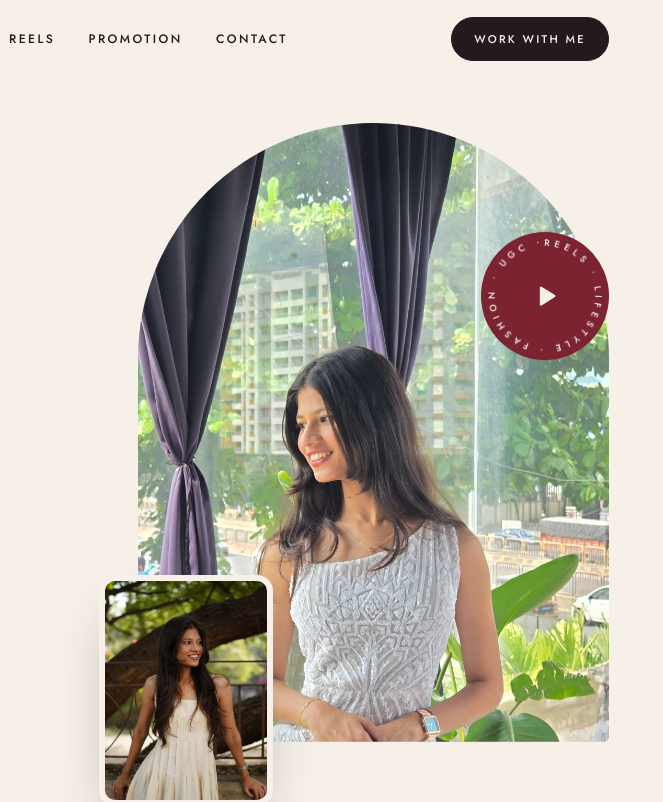
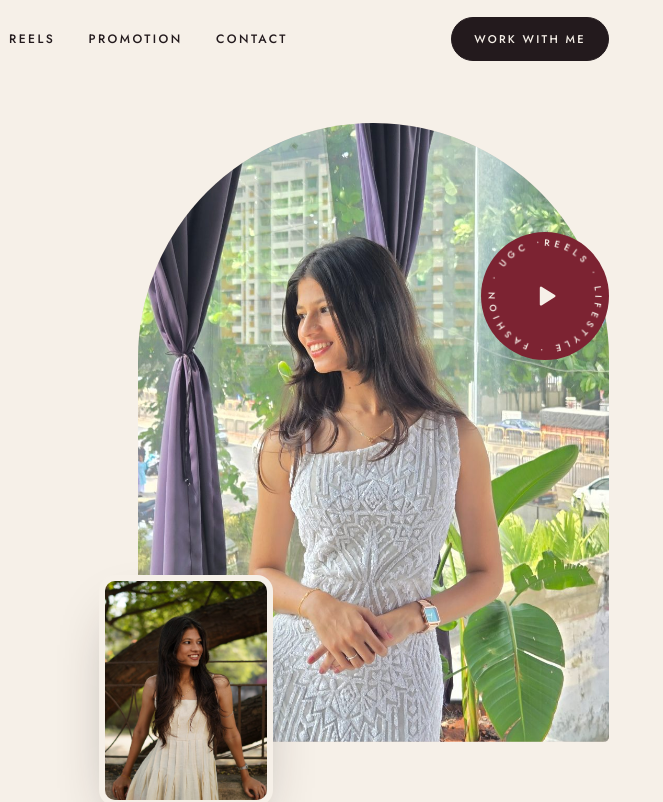
Before and after one commit to developer-bhakti/itz_bhaktiii10_portfolio, a plain HTML site: page index.html in a window 1280 px wide. Shown: the top 802 px of the page, 617-1280 px from the left. Drawn offline with nearby package versions, Linux system fonts and the light colour scheme.

Commit message:
adjust photo

```diff
--- a/index.html
+++ b/index.html
@@ -88,7 +88,7 @@
 
     <div class="hero-visual">
       <figure class="hero-arch reveal-img">
-        <img src="img/dore5.jpeg" alt="Bhakti smiling in a white beaded one-shoulder gown beside purple curtains and a sunlit window" style="object-position:50% 25%" width="901" height="1600" fetchpriority="high" decoding="async">
+        <img src="img/dore5.jpeg" alt="Bhakti smiling in a white beaded one-shoulder gown beside purple curtains and a sunlit window" style="object-position:50% 75%" width="901" height="1600" fetchpriority="high" decoding="async">
       </figure>
       <figure class="hero-inset reveal" style="--delay:.5s">
         <img src="img/campshoot3.jpeg" alt="Bhakti in a cream pleated dress leaning against a stone wall under a big tree, smiling to the side" style="object-position:50% 22%" width="902" height="1600" loading="eager" decoding="async">
```
